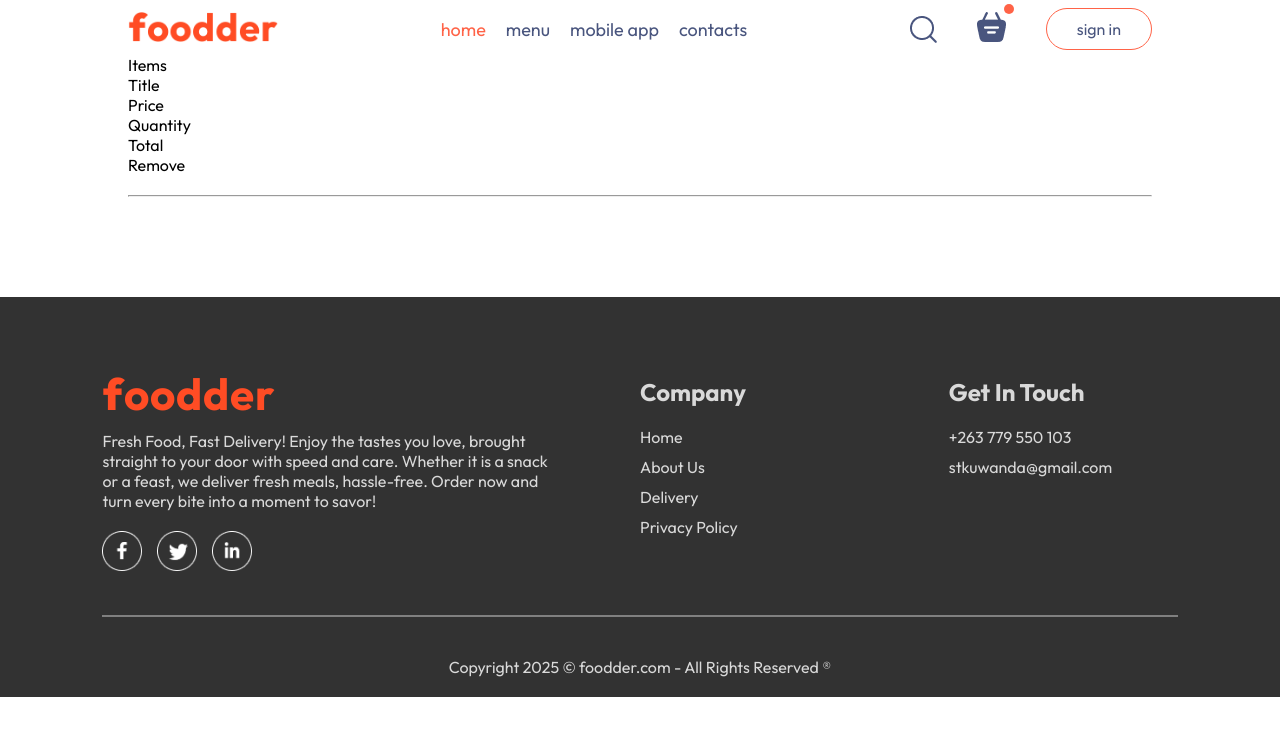
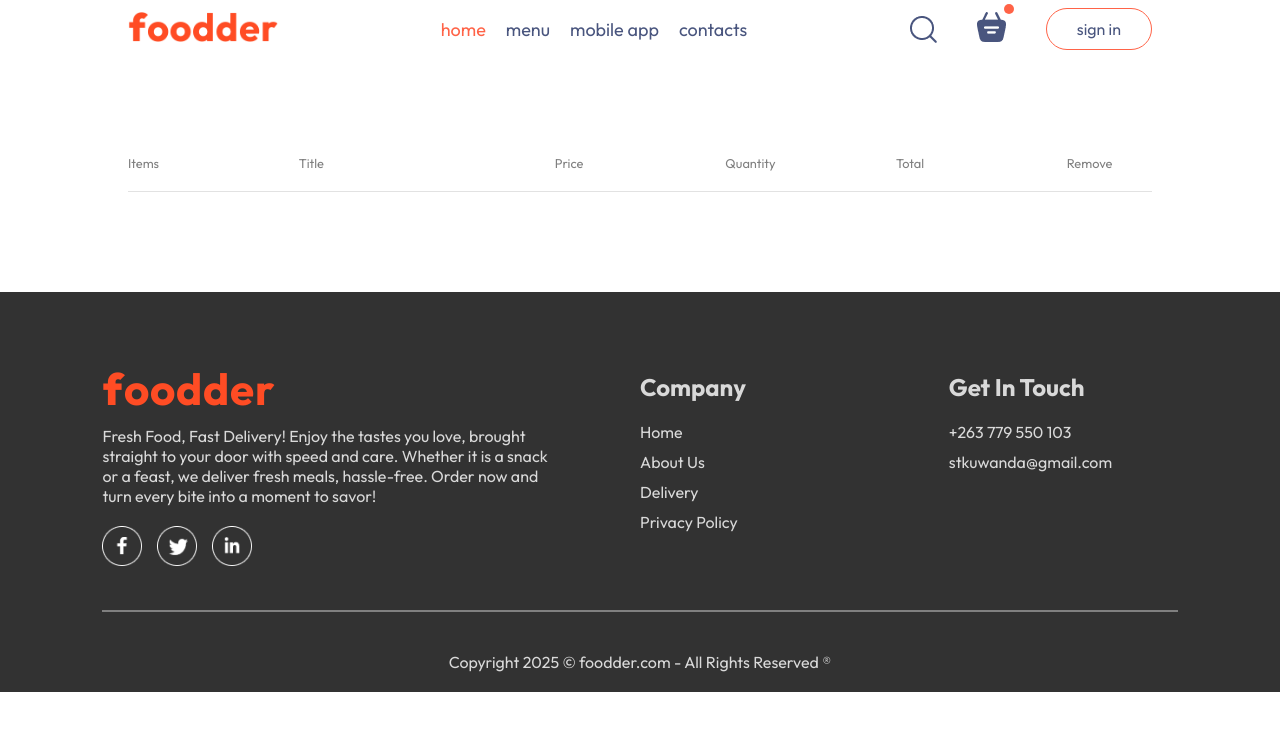
Before and after one commit to stkuwanda/foodder-frontend, a React (Vite) app: page /cart in a window 1280 px wide. Shown: the top 736 px of the page. Built offline with nearby package versions, Linux system fonts and the light colour scheme.

Commit message:
implementing styling and item removing feature on Cart page

```diff
--- a/src/pages/Cart/Cart.page.css
+++ b/src/pages/Cart/Cart.page.css
@@ -0,0 +1,30 @@
+.cart {
+  margin-top: 100px;
+}
+
+.cart-items-title {
+  display: grid;
+  grid-template-columns: 1fr 1.5fr 1fr 1fr 1fr 0.5fr;
+  align-items: center;
+  color: grey;
+  font-size: max(1vw, 12px);
+}
+
+.cart-item {
+  margin: 10px 0px;
+  color: black;
+}
+
+.cart-item img {
+  width: 50px;
+}
+
+.cart hr {
+  height: 1px;
+  background-color: #e2e2e2;
+  border: none;
+}
+
+.cart-item .cross {
+  cursor: pointer;
+}
--- a/src/pages/Cart/Cart.page.jsx
+++ b/src/pages/Cart/Cart.page.jsx
@@ -2,32 +2,40 @@
 import './Cart.page.css';
 
 function Cart() {
-  const { cartItems, food_list, removeFromCart} = useStoreContext();
+	const { cartItems, food_list, removeFromCart } = useStoreContext();
 
 	return (
 		<main className='cart'>
-      <section className="cart-items">
-        <div className="cart-items-title">
+			<section className='cart-items'>
+				<div className='cart-items-title'>
 					<p>Items</p>
 					<p>Title</p>
 					<p>Price</p>
 					<p>Quantity</p>
 					<p>Total</p>
-          <p>Remove</p>
+					<p className='cross'>Remove</p>
 				</div>
 				<br />
 				<hr />
-        {food_list.map(item => (cartItems[item._id] && (<div className='cart-items-title cart-item'>
+				{food_list.map(
+					(item) =>
+						cartItems[item._id] > 0 && (
+							<div>
+								<div className='cart-items-title cart-item'>
 									<img src={item.image} alt={`Image of ${item.name}`} />
 									<p>{item.name}</p>
-          <p>{item.price}</p>
+									<p>${item.price}</p>
 									<p>{cartItems[item._id]}</p>
-          <p>{item.price * cartItems[item._id]}</p>
-          <p>x</p>
-        </div>)))}
+									<p>${item.price * cartItems[item._id]}</p>
+									<p className='cross' onClick={() => removeFromCart(item._id)}>x</p>
+								</div>
+								<hr />
+							</div>
+						)
+				)}
 			</section>
 		</main>
-  )
+	);
 }
 
 export default Cart;
```
Lines whose indentation alone changed are shown as unchanged.
